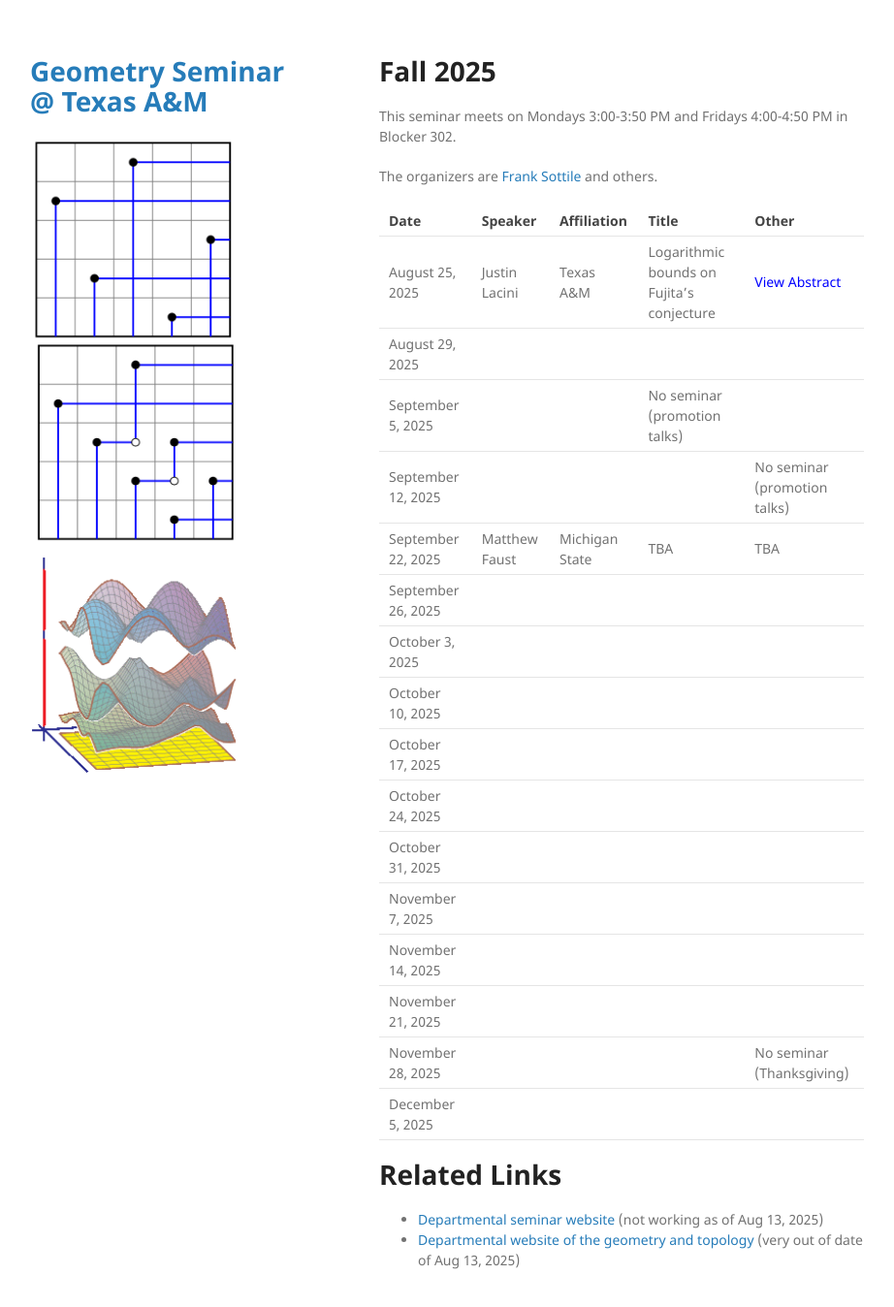
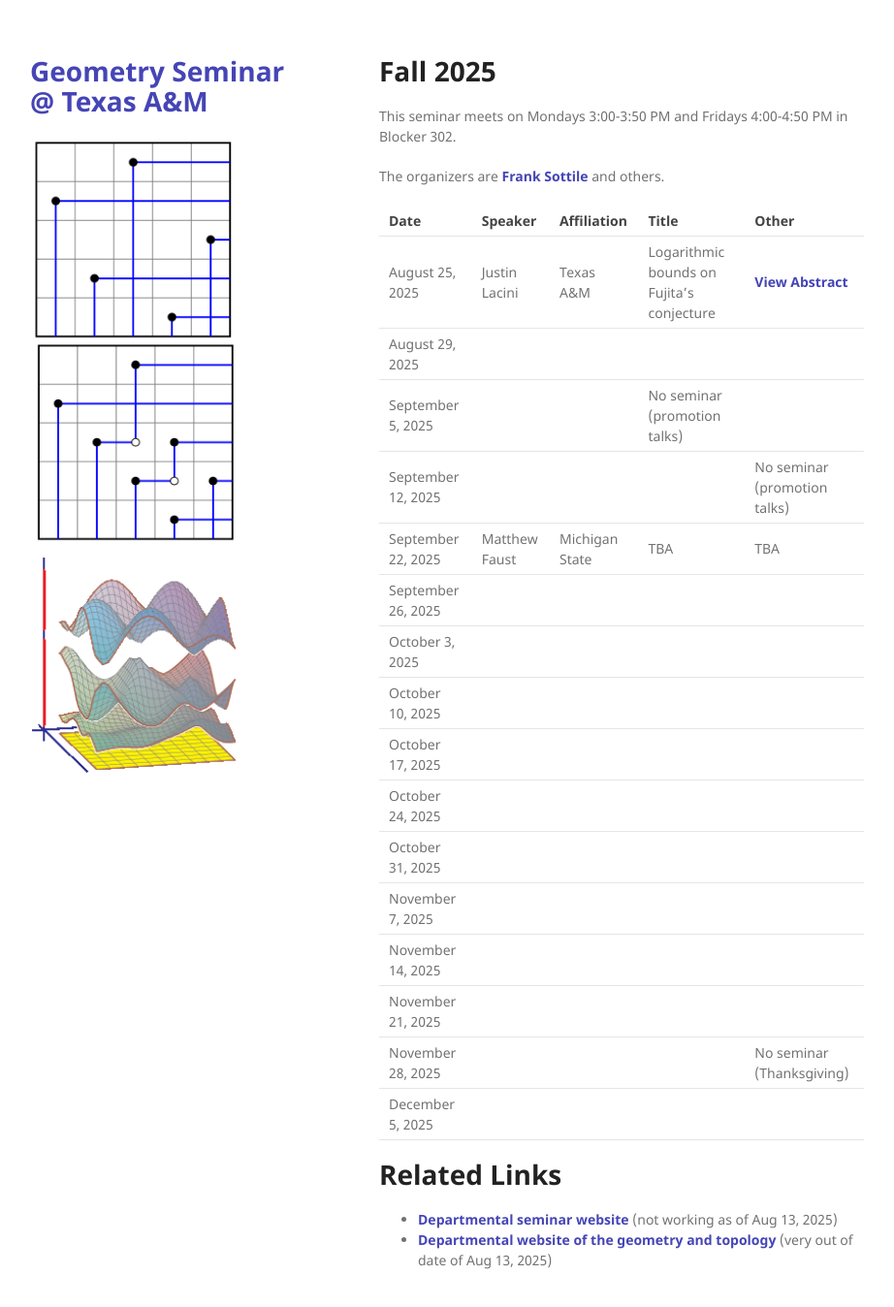
Before and after one commit to tamu-seminar/geometry, a Jekyll site: the page built from index.md, in a window 1280 px wide and 1380 px high. Shown: the top 1348 px of the window at 97% size, without its empty margins (179-1101 px from the left). Built offline with Jekyll 4.4.1, drawn with Linux system fonts in a browser that asks for light colours.

```diff
--- a/_includes/head-custom.html
+++ b/_includes/head-custom.html
@@ -1,9 +1,30 @@
-<!-- start custom head snippets, customize with your own _includes/head-custom.html file -->
-
-<!-- Setup Google Analytics -->
-{% include head-custom-google-analytics.html %}
-
 <!-- You can set your favicon here -->
 <link rel="shortcut icon" type="image/x-icon" href="{{ '/favicon.ico' | relative_url }}">
 
+<head>
+  <meta charset="UTF-8">
+  <title>Blue Links Example</title>
+  <style>
+    a {
+      color: rgb(69, 69, 182);
+      font-weight: bold;
+    }
+    a:hover {
+      color: rgb(69, 68, 182);
+      text-decoration: underline;
+      font-weight: bold;
+    }
+    .abstract-link {
+    color: rgb(69, 68, 182);
+    font-weight: bold;
+    cursor: pointer;
+    }
+    .abstract-link:hover {
+      color: rgb(69, 68, 182);
+      text-decoration: underline;
+      font-weight: bold;
+    }
+  </style>
+</head>
+
 <!-- end custom head snippets -->
--- a/index.md
+++ b/index.md
@@ -76,14 +76,6 @@ joint work with L. Ghidelli.
 <!-- Code that makes the pop-up windows -->
 
 <style>
-.abstract-link {
-  color: blue;
-  text-decoration: bold;
-  cursor: pointer;
-}
-</style>
-
-<style>
 /* Modal background */
 #abstract-modal-overlay {
   position: fixed;
```
